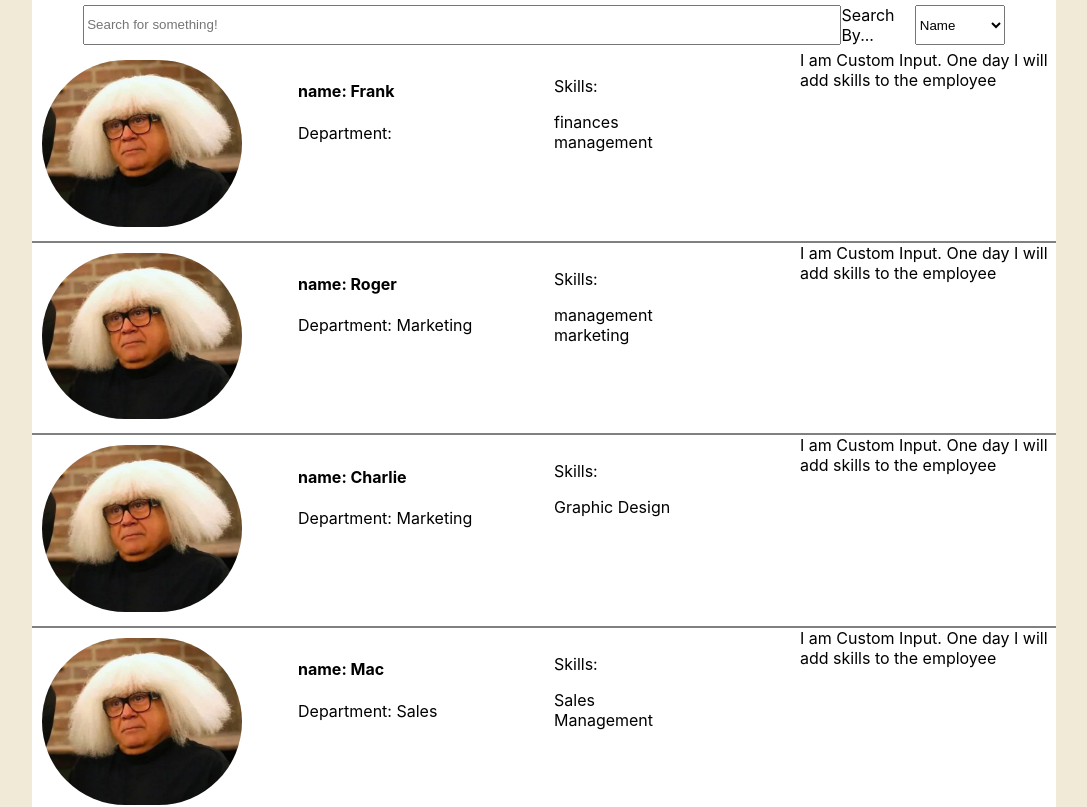
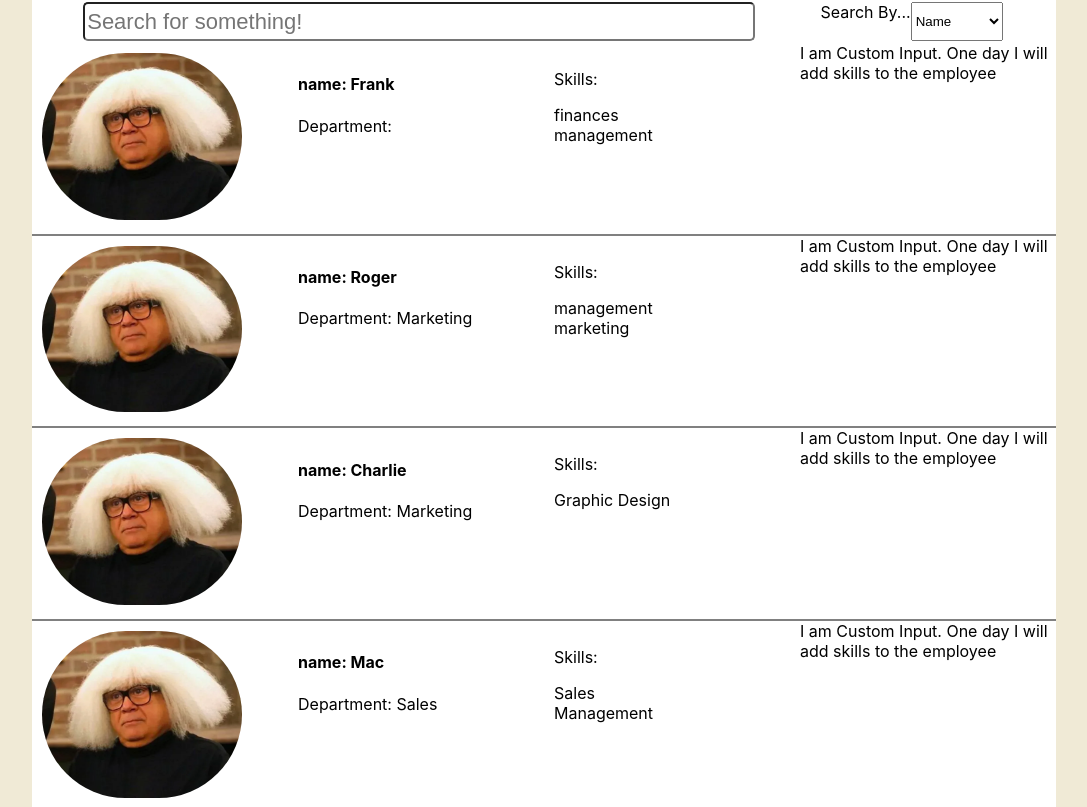
Before and after one commit to CD-Mackay/staffing-app, a React (Create React App) app: page / in a window 1280 px wide. Shown: the top 807 px of the page, without its empty margins (96-1183 px from the left). Built offline with nearby package versions, Linux system fonts and the light colour scheme.

Commit message:
Style searchbar layout

```diff
--- a/src/components/SearchBar/SearchBar.js
+++ b/src/components/SearchBar/SearchBar.js
@@ -4,26 +4,43 @@ import StyledSearchBar from "./StyledSearchBar";
 
 // Component Imports
 
-const SearchBar = ({parameter, setParameter, searchValue, setSearchValue}) => {
-
-
+const SearchBar = ({
+  parameter,
+  setParameter,
+  searchValue,
+  setSearchValue,
+}) => {
   const onChangeInput = (event) => {
     setSearchValue(event.target.value);
   };
 
   const onChangeParameter = (event) => {
     setParameter(event.target.value);
-  }
+  };
 
   return (
     <StyledSearchBar>
-      <input type="text" value={searchValue} onChange={onChangeInput} placeholder="Search for something!" />
-      <label htmlFor="parameters">Search By...</label>
-      <select name="parameters" value={parameter} onChange={onChangeParameter} id="parameters">
-        <option value="name">Name</option>
-        <option value="department">department</option>
-        <option value="skills">Skills</option>
-      </select>
+      <div>
+        <input
+          type="text"
+          value={searchValue}
+          onChange={onChangeInput}
+          placeholder="Search for something!"
+        />
+      </div>
+      <div id="select-input">
+        <label htmlFor="parameters">Search By...</label>
+        <select
+          name="parameters"
+          value={parameter}
+          onChange={onChangeParameter}
+          id="parameters"
+        >
+          <option value="name">Name</option>
+          <option value="department">Department</option>
+          <option value="skills">Skills</option>
+        </select>
+      </div>
     </StyledSearchBar>
   );
 };
--- a/src/components/SearchBar/StyledSearchBar.js
+++ b/src/components/SearchBar/StyledSearchBar.js
@@ -3,11 +3,19 @@ import styled from 'styled-components';
 const StyledSearchBar = styled.div`
 width: 90%;
 margin: 0 auto;
-padding: 5px;
-display: flex;
+display: grid;
+grid-template-columns: 4fr 1fr;
+padding: 2px;
+justify-content: space-between;
 input {
-  width: 100%;
+  width: 90%;
   line-height: 1.5;
+  font-size: 22px;
+  border-radius: 5px;
+}
+
+#select-input {
+  display: flex;
 }
 `;
 
```
